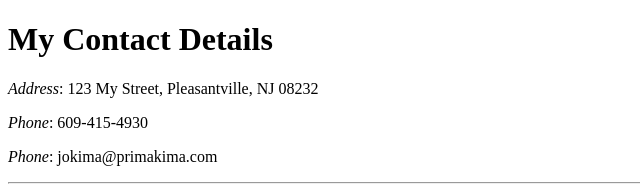
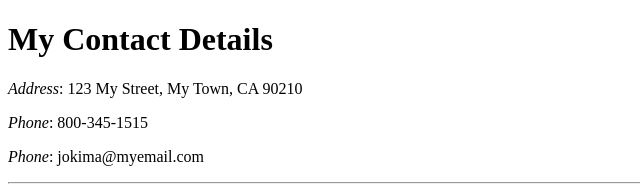
Before and after one commit to pritikimi/cv, a plain HTML site: page contact-me.html in a window 1280 px wide. Shown: the top 189 px of the page, 0-640 px from the left. Drawn offline with Linux system fonts and the light colour scheme.

Commit message:
Removed personal info from contact-me.html

```diff
--- a/contact-me.html
+++ b/contact-me.html
@@ -7,11 +7,11 @@
 </head>
 <body>
     <h1>My Contact Details</h1>
-    <p><em>Address</em>: 123 My Street, Pleasantville, NJ 08232</p>
-    <p><em>Phone</em>: 609-415-4930</p>
-    <p><em>Phone</em>: jokima@primakima.com</p>
+    <p><em>Address</em>: 123 My Street, My Town, CA 90210</p>
+    <p><em>Phone</em>: 800-345-1515</p>
+    <p><em>Phone</em>: jokima@myemail.com</p>
     <hr>
-    <form class="" action="mailto:jokima@primakima.com" method="post">
+    <form class="" action="mailto:jokima@myemail.com" method="post">
         <label>Your Name:</label>
         <input type="text" name="yourName" value=""><br>
         <label>Your Email:</label>
```
